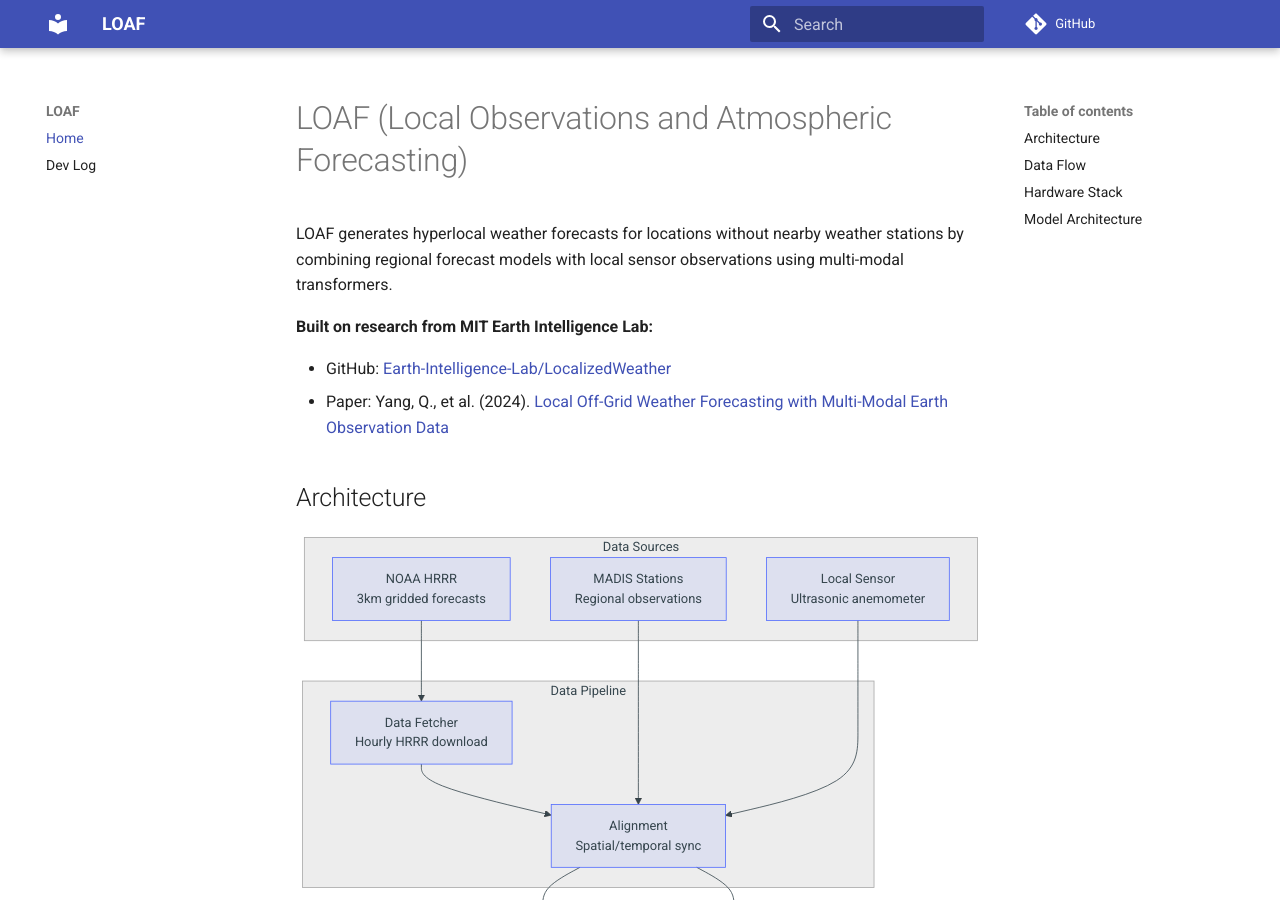
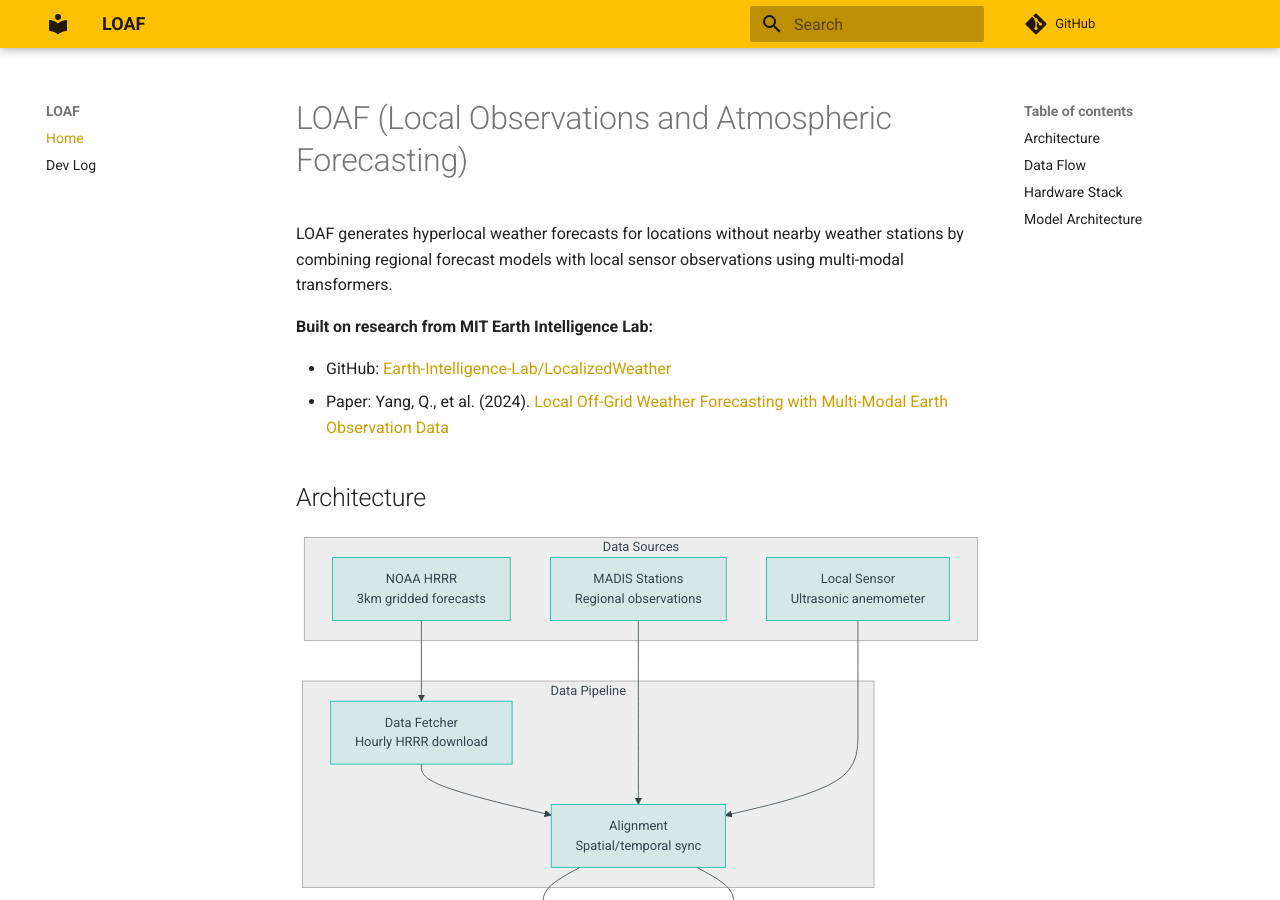
Before and after one commit to PandoroML/LOAF, an MkDocs documentation site: the page built from docs/index.md, in a window 1280 px wide and 900 px high. Built offline with MkDocs 1.6.1 and Material for MkDocs 9.7.7, drawn with Linux system fonts in a browser that asks for light colours; comment, search, counter and statistics services are not loaded.

Commit message:
Update colors (#13)

```diff
--- a/mkdocs.yml
+++ b/mkdocs.yml
@@ -4,7 +4,9 @@ repo_url: https://github.com/PandoroML/LOAF
 
 theme:
   name: material
-
+  palette:
+    primary: amber
+    accent: teal
   features:
     - navigation.footer
 
```
